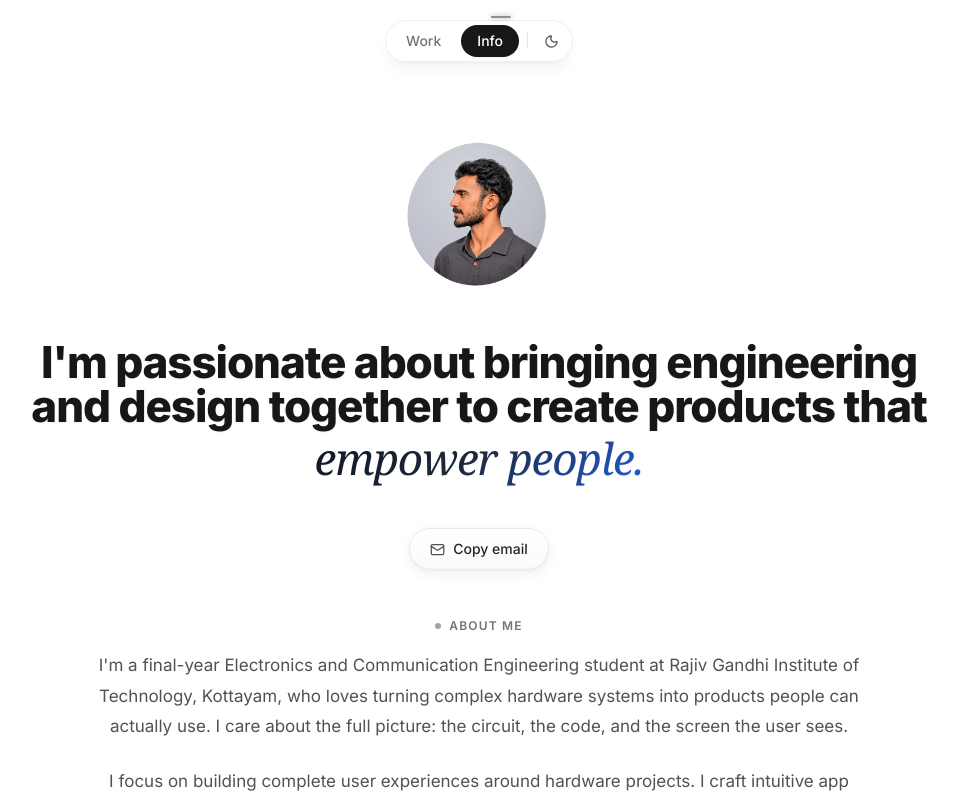
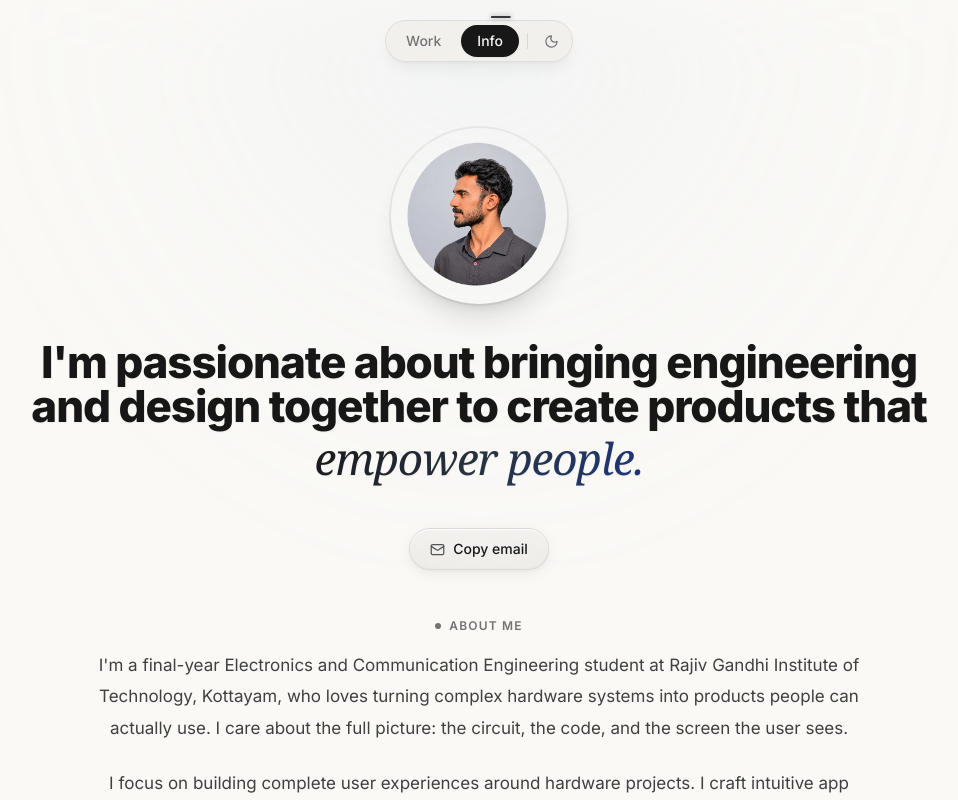
Before and after one commit to Abhi-jith4/Portfolio, a React (Vite) app: page /about in a window 1280 px wide. Shown: the top 800 px of the page, without its empty margins (161-1119 px from the left). Built offline with nearby package versions, Linux system fonts and the light colour scheme; a web font is replaced by a local one.

Commit message:
style: refine visual atmosphere with Perry Wang charcoal palette and Dousan Miao aesthetics

```diff
--- a/src/components/CopyEmail.tsx
+++ b/src/components/CopyEmail.tsx
@@ -64,9 +64,9 @@ export function CopyEmail() {
             animate={{ opacity: 1, y: 0 }}
             exit={{ opacity: 0, y: -2 }}
             transition={{ duration: 0.18, ease: 'easeOut' }}
-            className="relative z-10 flex items-center justify-center gap-2 text-neutral-800 dark:text-neutral-100 font-medium"
+            className="relative z-10 flex items-center justify-center gap-2 text-[#171717] dark:text-[#F5F5F3] font-medium"
           >
-            <Mail size={15} className="text-neutral-600 dark:text-neutral-300" />
+            <Mail size={15} className="text-[#555555] dark:text-[#A5A5A5]" />
             <span>Copy email</span>
           </motion.span>
         )}
--- a/src/components/TopNav.tsx
+++ b/src/components/TopNav.tsx
@@ -38,7 +38,7 @@ export function TopNav() {
         initial={shouldReduceMotion ? { opacity: 1, y: 0 } : { opacity: 0, y: -10 }}
         animate={{ opacity: 1, y: 0 }}
         transition={shouldReduceMotion ? { duration: 0 } : { duration: 0.6, ease: [0.22, 1, 0.36, 1] }}
-        className="pointer-events-auto relative flex items-center gap-1 p-1 rounded-full glass-pill shadow-lg shadow-black/5 dark:shadow-black/30 backdrop-blur-md"
+        className="pointer-events-auto relative flex items-center gap-1 p-1 rounded-full glass-pill shadow-lg shadow-black/5 dark:shadow-black/40 backdrop-blur-xl"
       >
         {/* Floating indicator above the pill — positioned absolutely within nav */}
         {indicatorX !== null && (
@@ -53,7 +53,7 @@ export function TopNav() {
                 : { type: 'spring', stiffness: 380, damping: 30, mass: 0.9 }
             }
           >
-            <span className="block w-5 h-[2px] rounded-full bg-neutral-500/80 dark:bg-white/90 shadow-[0_0_5px_1px_rgba(100,100,100,0.3)] dark:shadow-[0_0_8px_2px_rgba(255,255,255,0.6),0_0_2px_rgba(255,255,255,0.9)]" />
+            <span className="block w-5 h-[2px] rounded-full bg-[#171717]/85 dark:bg-white shadow-[0_0_5px_1px_rgba(0,0,0,0.2)] dark:shadow-[0_0_8px_2px_rgba(255,255,255,0.7),0_0_2px_rgba(255,255,255,0.95)]" />
           </motion.span>
         )}
 
@@ -62,8 +62,8 @@ export function TopNav() {
           onClick={() => navigate('/')}
           className={`relative px-4 py-1.5 rounded-full text-sm font-medium transition-all duration-200 ${
             !isAbout
-              ? 'bg-neutral-900 dark:bg-white text-white dark:text-neutral-900 shadow-sm'
-              : 'text-neutral-500 dark:text-neutral-400 hover:text-neutral-900 dark:hover:text-white'
+              ? 'bg-[#171717] dark:bg-[#F5F5F3] text-[#F5F5F3] dark:text-[#171717] shadow-sm'
+              : 'text-[#737373] dark:text-[#A5A5A5] hover:text-[#171717] dark:hover:text-[#F5F5F3]'
           }`}
         >
           Work
@@ -74,17 +74,17 @@ export function TopNav() {
           onClick={() => navigate('/about')}
           className={`relative px-4 py-1.5 rounded-full text-sm font-medium transition-all duration-200 ${
             isAbout
-              ? 'bg-neutral-900 dark:bg-white text-white dark:text-neutral-900 shadow-sm'
-              : 'text-neutral-500 dark:text-neutral-400 hover:text-neutral-900 dark:hover:text-white'
+              ? 'bg-[#171717] dark:bg-[#F5F5F3] text-[#F5F5F3] dark:text-[#171717] shadow-sm'
+              : 'text-[#737373] dark:text-[#A5A5A5] hover:text-[#171717] dark:hover:text-[#F5F5F3]'
           }`}
         >
           Info
         </button>
 
-        <div className="w-px h-4 bg-neutral-200 dark:bg-neutral-700/80 mx-1" />
+        <div className="w-px h-4 bg-black/10 dark:bg-white/10 mx-1" />
         <button
           onClick={toggle}
-          className="w-8 h-8 flex items-center justify-center rounded-full text-neutral-600 dark:text-neutral-300 hover:text-neutral-900 dark:hover:text-white hover:bg-neutral-100 dark:hover:bg-neutral-800/60 transition-colors"
+          className="w-8 h-8 flex items-center justify-center rounded-full text-[#737373] dark:text-[#A5A5A5] hover:text-[#171717] dark:hover:text-[#F5F5F3] hover:bg-black/5 dark:hover:bg-white/10 transition-colors"
           aria-label="Toggle dark mode"
         >
           {isDark ? <Sun size={15} /> : <Moon size={15} />}
--- a/src/index.css
+++ b/src/index.css
@@ -17,7 +17,7 @@
   }
 
   body {
-    @apply bg-white dark:bg-neutral-950 text-neutral-900 dark:text-neutral-100;
+    @apply bg-[#FAF9F6] dark:bg-[#171717] text-[#171717] dark:text-[#F5F5F3];
     font-feature-settings: 'cv11', 'ss01';
     -webkit-font-smoothing: antialiased;
   }
@@ -41,17 +41,17 @@
 @layer utilities {
   .cursor-none-important { cursor: none !important; }
 
-  /* Glass pill */
+  /* Glass pill navigation */
   .glass-pill {
-    @apply backdrop-blur-md bg-white/80 dark:bg-neutral-900/80 border border-neutral-200/60 dark:border-neutral-700/60;
+    @apply backdrop-blur-xl bg-[#F0EFEC]/85 dark:bg-[#222222]/85 border border-black/[0.08] dark:border-white/[0.12];
   }
 
   /* Section scrollspy highlight */
   .nav-item-active {
-    @apply text-neutral-900 dark:text-white font-medium;
+    @apply text-[#171717] dark:text-[#F5F5F3] font-medium;
   }
   .nav-item-muted {
-    @apply text-neutral-400 dark:text-neutral-500 hover:text-neutral-700 dark:hover:text-neutral-300;
+    @apply text-neutral-400 dark:text-[#A5A5A5] hover:text-[#171717] dark:hover:text-[#F5F5F3];
   }
 
   /* Subtle headline shadow & depth (for homepage & about page main headlines) */
@@ -60,7 +60,7 @@
   }
 
   .dark .headline-depth {
-    text-shadow: 0 0 20px rgba(255, 255, 255, 0.1);
+    text-shadow: 0 0 24px rgba(255, 255, 255, 0.08);
   }
 
   /* Refined Perry Wang serif highlight treatment with softer, lighter silver-to-icy-blue gradient */
@@ -81,18 +81,18 @@
     margin-left: -0.04em;
     box-decoration-break: clone;
     -webkit-box-decoration-break: clone;
-    background: linear-gradient(135deg, #0f172a 0%, #1e293b 45%, #2563eb 100%);
+    background: linear-gradient(135deg, #171717 0%, #2b3544 50%, #1e3a8a 100%);
     -webkit-background-clip: text;
     background-clip: text;
     -webkit-text-fill-color: transparent;
   }
 
   .dark .highlight-serif {
-    background: linear-gradient(180deg, #ffffff 10%, #f8fafc 35%, #e2e8f0 60%, #bae6fd 85%, #93c5fd 100%);
+    background: linear-gradient(180deg, #FFFFFF 15%, #F5F5F3 40%, #E2E8F0 65%, #C7D2FE 88%, #A5B4FC 100%);
     -webkit-background-clip: text;
     background-clip: text;
     -webkit-text-fill-color: transparent;
-    filter: drop-shadow(0 0 10px rgba(186, 230, 253, 0.3));
+    filter: drop-shadow(0 0 16px rgba(199, 210, 254, 0.22));
   }
 
   /* Theme-aware Glassmorphic / Neumorphic Pill Button (Dousan Miao style) */
@@ -104,15 +104,15 @@
     -webkit-backdrop-filter: blur(12px);
     transition: all 0.3s cubic-bezier(0.16, 1, 0.3, 1);
 
-    /* Light theme: Translucent pearl white with subtle inner gloss & soft elevation */
-    background: linear-gradient(180deg, rgba(255, 255, 255, 0.96) 0%, rgba(248, 250, 252, 0.88) 100%);
+    /* Light theme: warm off-white surface with subtle inner gloss & soft elevation */
+    background: linear-gradient(180deg, rgba(240, 239, 236, 0.96) 0%, rgba(234, 232, 227, 0.88) 100%);
     border: 1px solid rgba(0, 0, 0, 0.08);
     box-shadow:
       inset 0 1px 1px 0 rgba(255, 255, 255, 1),
       inset 0 -1px 1px 0 rgba(0, 0, 0, 0.03),
       0 4px 16px -2px rgba(0, 0, 0, 0.08),
       0 1px 3px 0 rgba(0, 0, 0, 0.04);
-    color: #1e293b;
+    color: #171717;
   }
 
   .glass-button:hover {
@@ -125,47 +125,47 @@
   }
 
   .dark .glass-button {
-    /* Dark theme: Translucent dark smoked glass with silver rim & inner depth */
-    background: linear-gradient(180deg, rgba(38, 38, 38, 0.75) 0%, rgba(23, 23, 23, 0.85) 50%, rgba(10, 10, 10, 0.92) 100%);
-    border: 1px solid rgba(255, 255, 255, 0.18);
+    /* Dark theme: refined deep charcoal with silver rim & inner depth */
+    background: linear-gradient(180deg, rgba(38, 38, 38, 0.85) 0%, rgba(28, 28, 28, 0.92) 50%, rgba(20, 20, 20, 0.96) 100%);
+    border: 1px solid rgba(255, 255, 255, 0.16);
     box-shadow:
-      inset 0 1px 1px 0 rgba(255, 255, 255, 0.28),
-      inset 0 -1px 1px 0 rgba(0, 0, 0, 0.6),
-      0 4px 20px -2px rgba(0, 0, 0, 0.7),
-      0 2px 6px 0 rgba(0, 0, 0, 0.5);
-    color: #f1f5f9;
+      inset 0 1px 1px 0 rgba(255, 255, 255, 0.25),
+      inset 0 -1px 1px 0 rgba(0, 0, 0, 0.5),
+      0 4px 20px -2px rgba(0, 0, 0, 0.6),
+      0 2px 6px 0 rgba(0, 0, 0, 0.4);
+    color: #F5F5F3;
   }
 
   .dark .glass-button:hover {
-    border-color: rgba(255, 255, 255, 0.32);
+    border-color: rgba(255, 255, 255, 0.28);
     box-shadow:
-      inset 0 1px 1px 0 rgba(255, 255, 255, 0.38),
-      inset 0 -1px 1px 0 rgba(0, 0, 0, 0.6),
-      0 6px 24px -2px rgba(0, 0, 0, 0.85),
-      0 2px 8px 0 rgba(0, 0, 0, 0.6);
+      inset 0 1px 1px 0 rgba(255, 255, 255, 0.32),
+      inset 0 -1px 1px 0 rgba(0, 0, 0, 0.5),
+      0 6px 24px -2px rgba(0, 0, 0, 0.75),
+      0 2px 8px 0 rgba(0, 0, 0, 0.5);
   }
 
   /* Refined Dousan Miao style View Project cursor bubble */
   .cursor-bubble-glass {
-    background: rgba(255, 255, 255, 0.76);
+    background: rgba(240, 239, 236, 0.8);
     border: 1px solid rgba(0, 0, 0, 0.08);
     box-shadow:
       0 12px 36px -4px rgba(0, 0, 0, 0.12),
       0 4px 12px -2px rgba(0, 0, 0, 0.06),
       inset 0 1px 1.5px 0 rgba(255, 255, 255, 1);
-    color: #111827;
+    color: #171717;
     backdrop-filter: blur(16px);
     -webkit-backdrop-filter: blur(16px);
   }
 
   .dark .cursor-bubble-glass {
-    background: rgba(20, 20, 20, 0.65);
-    border: 1px solid rgba(255, 255, 255, 0.22);
+    background: rgba(26, 26, 26, 0.72);
+    border: 1px solid rgba(255, 255, 255, 0.2);
     box-shadow:
       0 16px 40px 0 rgba(0, 0, 0, 0.55),
       inset 0 1px 1px 0 rgba(255, 255, 255, 0.35),
       inset 0 -1px 2px 0 rgba(0, 0, 0, 0.45);
-    color: #ffffff;
+    color: #F5F5F3;
     backdrop-filter: blur(16px);
     -webkit-backdrop-filter: blur(16px);
   }
--- a/src/pages/About.tsx
+++ b/src/pages/About.tsx
@@ -35,13 +35,21 @@ export function About() {
   });
 
   return (
-    <div className="min-h-screen bg-[#f0f2f5] dark:bg-black sm:bg-white sm:dark:bg-neutral-950 px-3.5 pt-20 pb-12 sm:px-0 sm:pt-0 sm:pb-0 transition-colors duration-300">
-      <main className="max-w-6xl mx-auto bg-white dark:bg-[#141414] sm:bg-transparent sm:dark:bg-transparent rounded-[26px] sm:rounded-none border border-black/[0.06] dark:border-white/[0.07] sm:border-none shadow-sm sm:shadow-none px-6 py-10 sm:px-6 sm:pt-32 sm:pb-24 transition-colors duration-300">
+    <div className="relative min-h-screen bg-[#FAF9F6] dark:bg-[#171717] px-3.5 pt-20 pb-12 sm:px-0 sm:pt-0 sm:pb-0 transition-colors duration-300">
+      {/* Subtle Perry Wang inspired atmospheric ambient lighting */}
+      <div
+        className="pointer-events-none fixed inset-0 z-0 overflow-hidden"
+        aria-hidden="true"
+      >
+        <div className="absolute top-0 left-1/2 -translate-x-1/2 w-[1000px] h-[550px] bg-[radial-gradient(ellipse_at_top,rgba(186,210,235,0.12)_0%,rgba(186,210,235,0.03)_40%,transparent_75%)] dark:bg-[radial-gradient(ellipse_at_top,rgba(147,197,253,0.06)_0%,rgba(147,197,253,0.015)_45%,transparent_70%)] blur-2xl" />
+      </div>
+
+      <main className="relative z-10 max-w-6xl mx-auto bg-[#F0EFEC] dark:bg-[#202020] sm:bg-transparent sm:dark:bg-transparent rounded-[26px] sm:rounded-none border border-black/[0.06] dark:border-white/[0.08] sm:border-none shadow-sm sm:shadow-none px-6 py-10 sm:px-6 sm:pt-32 sm:pb-24 transition-colors duration-300">
         <div className="flex flex-col items-start sm:items-center">
 
-          {/* Profile Image — enters with scale + fade */}
-          <motion.div {...makeImageFade(0.04)} className="mb-7 sm:mb-9">
-            <div className="w-[118px] h-[118px] sm:w-44 sm:h-44 rounded-full overflow-hidden transition-transform hover:scale-[1.03] duration-500 ease-out">
+          {/* Profile Image — enters with scale + fade and refined dual ring */}
+          <motion.div {...makeImageFade(0.04)} className="mb-7 sm:mb-9 relative">
+            <div className="w-[122px] h-[122px] sm:w-44 sm:h-44 rounded-full overflow-hidden ring-2 ring-black/[0.06] dark:ring-white/[0.12] shadow-xl shadow-black/10 dark:shadow-black/40 transition-transform hover:scale-[1.03] duration-500 ease-out">
               <img
                 src="/assets/about/avatar.png"
                 alt="Abhijith V S"
@@ -55,7 +63,7 @@ export function About() {
             {...makeFade(0.14, mobile ? 0.52 : 0.68)}
             className="max-w-4xl w-full text-left sm:text-center mb-6 sm:mb-8 overflow-visible"
           >
-            <h1 className="text-2xl sm:text-4xl md:text-5xl lg:text-[44px] font-extrabold tracking-tight text-neutral-900 dark:text-white leading-[1.25] sm:leading-[1.28] overflow-visible pb-1 sm:pb-2 headline-depth">
+            <h1 className="text-2xl sm:text-4xl md:text-5xl lg:text-[44px] font-extrabold tracking-tight text-[#171717] dark:text-[#F5F5F3] leading-[1.25] sm:leading-[1.28] overflow-visible pb-1 sm:pb-2 headline-depth">
               I'm passionate about bringing engineering and design together to create products that{' '}
               <span className="highlight-serif">empower people.</span>
             </h1>
@@ -74,12 +82,12 @@ export function About() {
             {...makeFade(0.32)}
             className="max-w-3xl w-full text-left sm:text-center overflow-visible"
           >
-            <div className="flex items-center justify-start sm:justify-center gap-2 mb-4 text-xs font-semibold tracking-widest uppercase text-neutral-500 dark:text-neutral-400">
-              <span className="w-1.5 h-1.5 rounded-full bg-neutral-400 dark:bg-neutral-400" aria-hidden="true" />
+            <div className="flex items-center justify-start sm:justify-center gap-2 mb-4 text-xs font-semibold tracking-widest uppercase text-[#737373] dark:text-[#888888]">
+              <span className="w-1.5 h-1.5 rounded-full bg-[#737373] dark:bg-[#888888]" aria-hidden="true" />
               <span>ABOUT ME</span>
             </div>
 
-            <div className="space-y-6 text-base sm:text-[17px] text-neutral-600 dark:text-neutral-300/90 leading-[1.8]">
+            <div className="space-y-6 text-base sm:text-[17px] text-[#404040] dark:text-[#CCCCCC] leading-[1.85] font-normal">
               <p>
                 I'm a final-year Electronics and Communication Engineering student at Rajiv Gandhi Institute of Technology, Kottayam, who loves turning complex hardware systems into products people can actually use. I care about the full picture: the circuit, the code, and the screen the user sees.
               </p>
--- a/src/pages/Project.tsx
+++ b/src/pages/Project.tsx
@@ -97,7 +97,7 @@ export function Project() {
 
   if (!project) {
     return (
-      <div className="min-h-screen flex items-center justify-center bg-white dark:bg-neutral-950">
+      <div className="min-h-screen flex items-center justify-center bg-[#FAF9F6] dark:bg-[#171717]">
         <p className="text-neutral-500">Project not found.</p>
       </div>
     );
@@ -120,7 +120,7 @@ export function Project() {
   };
 
   return (
-    <div className="min-h-screen bg-white dark:bg-neutral-950 transition-colors duration-300">
+    <div className="min-h-screen bg-[#FAF9F6] dark:bg-[#171717] transition-colors duration-300">
       {/* Lightbox for enlarged image previews */}
       <Lightbox image={activeLightbox} onClose={() => setActiveLightbox(null)} />
 
```
Also changed, not shown: src/components/ProjectCard.tsx (+9 -9 lines), src/components/SectionNav.tsx (+6 -6 lines), src/pages/Home.tsx (+17 -9 lines).
